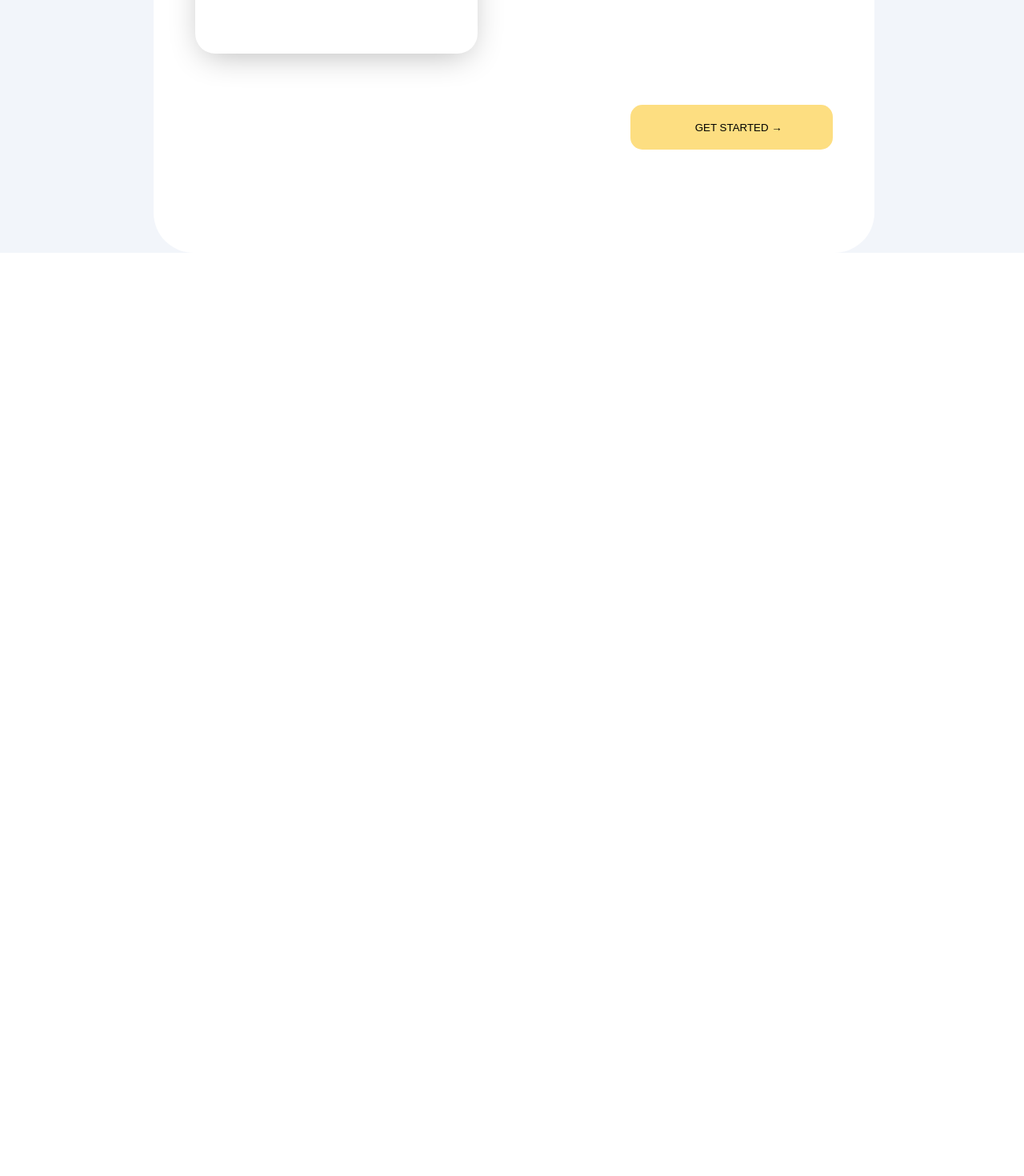
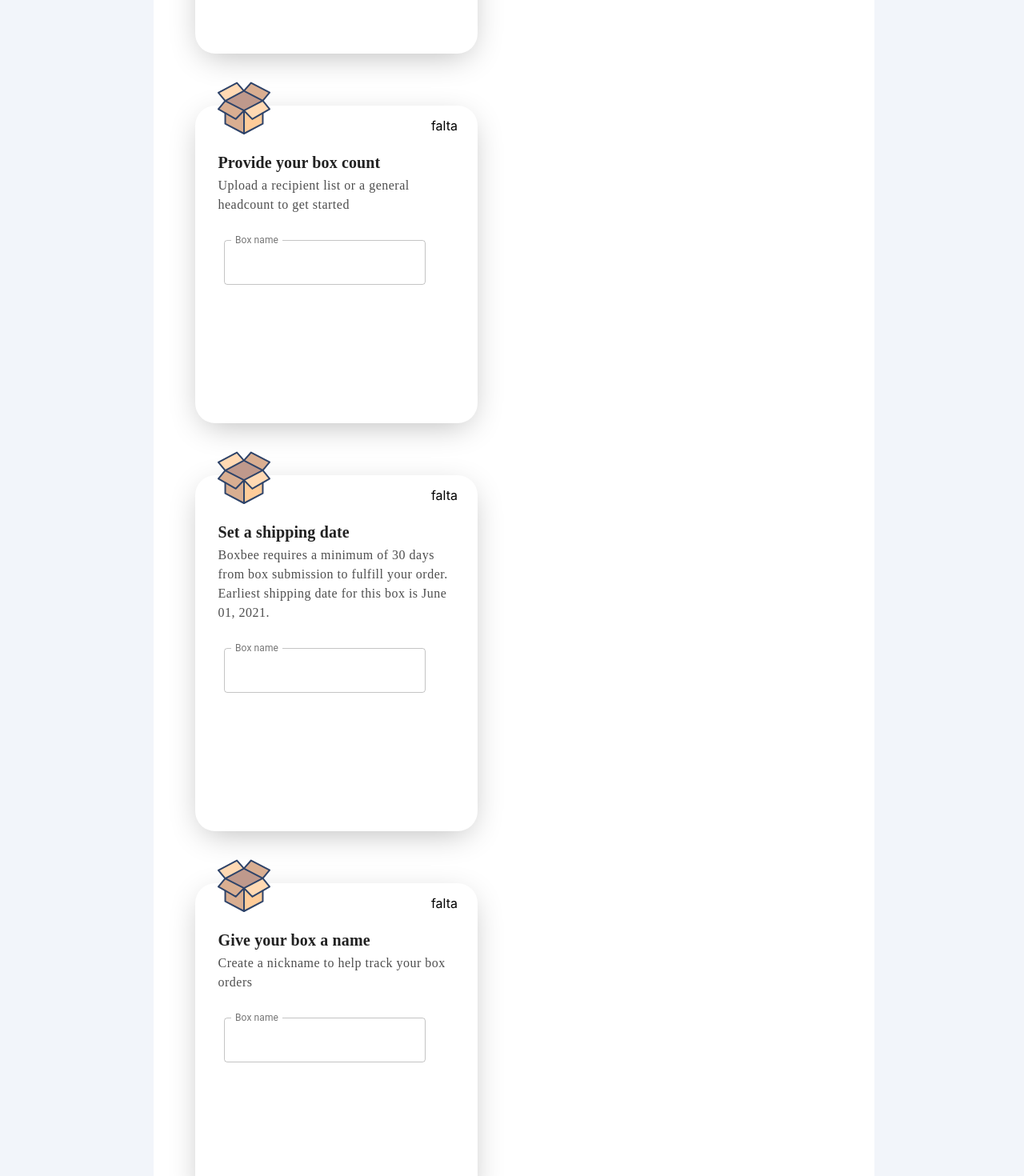
Before and after one commit to robertocandales/boxbee, a React (Create React App) app: page /boxes in a window 1280 px wide. Shown: the part 660-2130 px from the top of the page at 80% size. Before the commit the page ends 976 px from the top, so only its background shows below. Built offline with nearby package versions, Linux system fonts and the light colour scheme.

Commit message:
adding data

```diff
--- /dev/null
+++ b/src/screens/boxes/data/index.json
@@ -0,0 +1,36 @@
+{
+  "data": [
+    {
+      "title": "Give your box a name",
+      "description": "Create a nickname to help track your box orders",
+      "check": true,
+      "uploadList": false,
+      "inputName": "Box name",
+      "icon": "12"
+    },
+    {
+      "title": "Provide your box count",
+      "description": "Upload a recipient list or a general headcount to get started",
+      "check": false,
+      "uploadList": true,
+      "inputName": "Box name",
+      "icon": "12"
+    },
+    {
+      "title": "Set a shipping date",
+      "description": "Boxbee requires a minimum of 30 days from box submission to fulfill your order. Earliest shipping date for this box is June 01, 2021.",
+      "check": false,
+      "uploadList": true,
+      "inputName": "Box name",
+      "icon": "12"
+    },
+    {
+      "title": "Give your box a name",
+      "description": "Create a nickname to help track your box orders",
+      "check": false,
+      "uploadList": false,
+      "inputName": "Box name",
+      "icon": "12"
+    }
+  ]
+}
--- a/src/screens/boxes/index.js
+++ b/src/screens/boxes/index.js
@@ -7,38 +7,49 @@ import {
   Title,
   CheckIcon,
   IconCard,
-    CardBut,
-    WrapperButton
+  WrapperButton,
 } from './styles';
 import CardsInput from '../shared/customizedInput/CardsInput';
 import checkedimage from './assets/checked.svg';
 import iconCard from './assets/box-1.svg';
 import CardButton from '../shared/button/CardButton';
 
+//data
+import data from './data/index.json';
+
 const Boxes = () => {
+  console.log(data);
   return (
-        <div>
+    <>
       <WrapperCard>
         <Title>Step 1: Set up your box</Title>
-                <InnerCard>
+        {(data.data || []).map((item, index) => (
+          <InnerCard key={index}>
             <IconCard>
               <img src={iconCard} alt='' srcset='' />
             </IconCard>
+            {item.check ? (
               <CheckIcon>
                 <img src={checkedimage} alt='' srcset='' />
               </CheckIcon>
-                    <TitleCard>Give your box a name </TitleCard>
+            ) : (
+              <CheckIcon>
+                {/*<img src={checkedimage} alt='' srcset='' />*/}
+                falta
+              </CheckIcon>
+            )}
+            <TitleCard> {item.title} </TitleCard>
 
-                    <Paragraph>Create a nickname to help track your box orders</Paragraph>
-                    <CardsInput />
-
+            <Paragraph> {item.description} </Paragraph>
+            <CardsInput description={item.inputName} />
           </InnerCard>
+        ))}
 
         <WrapperButton>
-                    <CardButton description={"GET STARTED  →"} />
+          <CardButton description={'GET STARTED  →'} />
         </WrapperButton>
       </WrapperCard>
-        </div>
+    </>
   );
 };
 
--- a/src/screens/shared/customizedInput/CardsInput.js
+++ b/src/screens/shared/customizedInput/CardsInput.js
@@ -11,23 +11,23 @@ const useStyles = makeStyles((theme) => ({
   },
 }));
 
-const CardsInput = () => {
+const CardsInput = ({ description = 'add description' }) => {
   const classes = useStyles();
   return (
-        <form className={classes.root} noValidate autoComplete="off">
+    <form className={classes.root} noValidate autoComplete='off'>
       <div>
         <TextField
-                    id="outlined-number"
-                    label="Box name"
-                    type="text"
+          id='outlined-number'
+          label={description}
+          type='text'
           InputLabelProps={{
             shrink: true,
           }}
-                    variant="outlined"
+          variant='outlined'
         />
       </div>
     </form>
   );
-}
+};
 
-export default CardsInput
+export default CardsInput;
```
Lines whose indentation alone changed are shown as unchanged.
